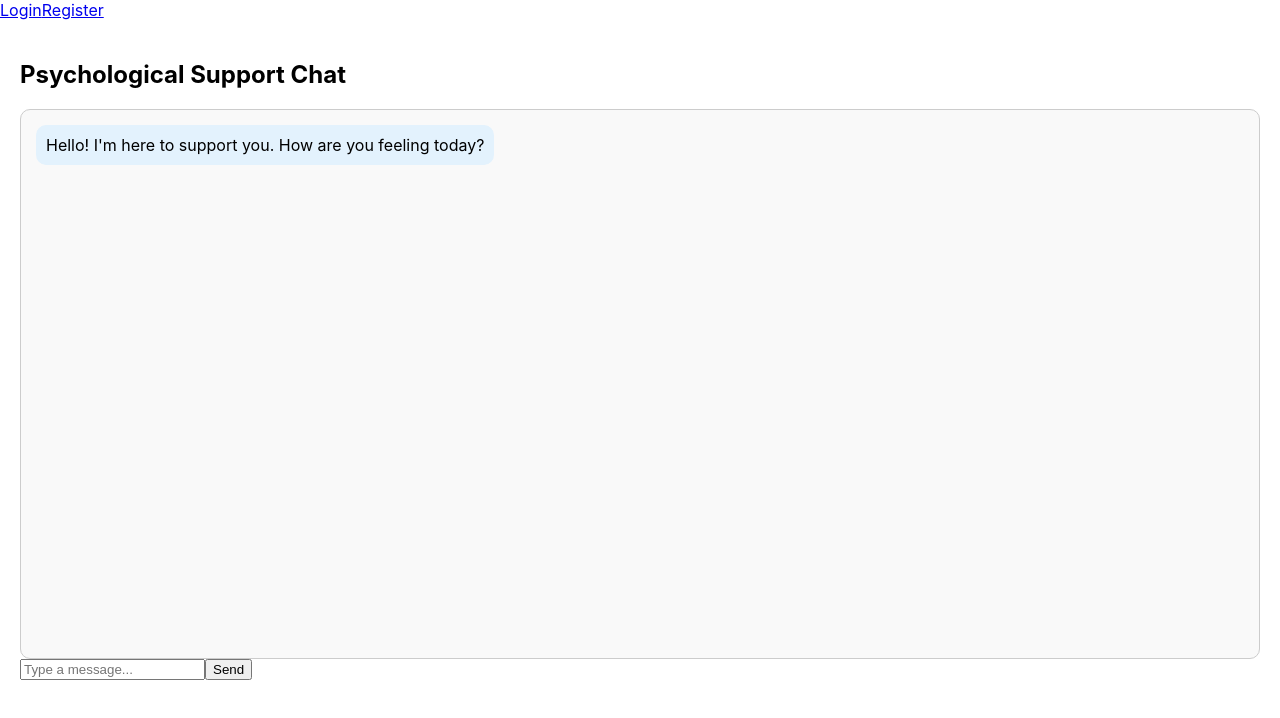
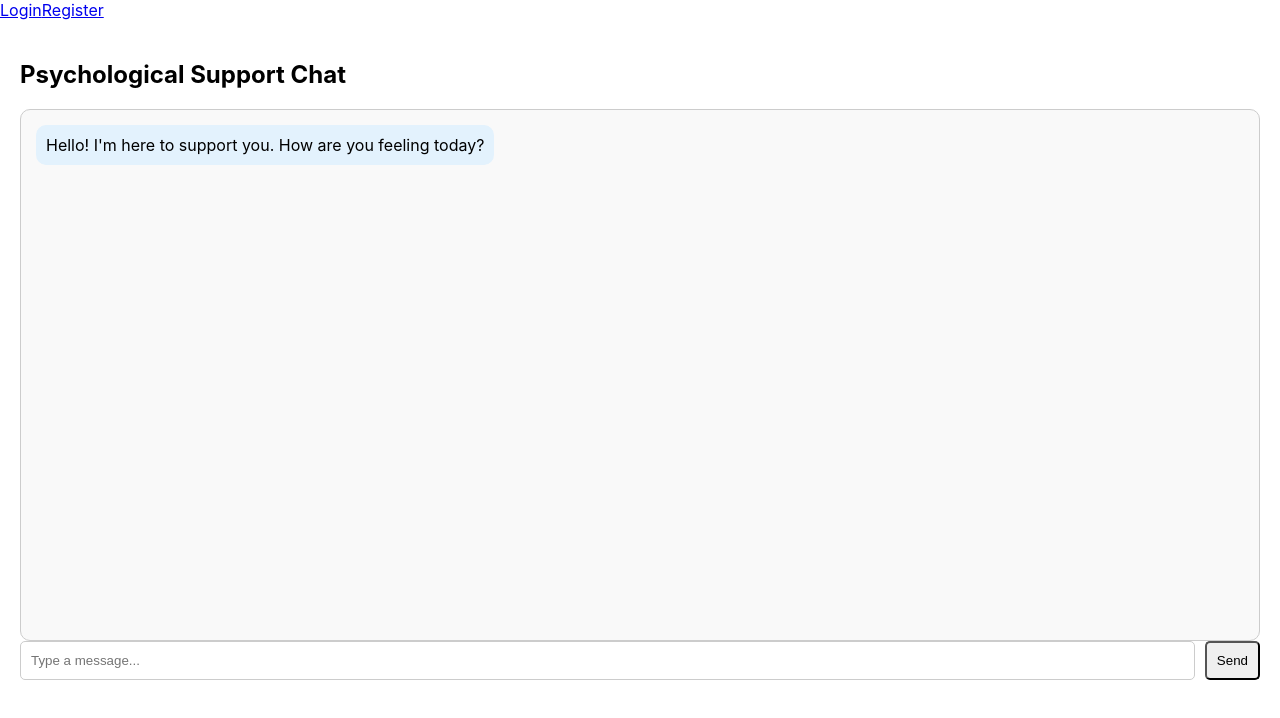
Before and after one commit to jihwimin/deepshield, a React (Create React App) app in the folder frontend/: page /chatbot in a window 1280 px wide. Shown: the top 718 px of the page. Built offline with nearby package versions, Linux system fonts and the light colour scheme.

Commit message:
completed chatbot

```diff
--- a/frontend/src/pages/Chatbot.js
+++ b/frontend/src/pages/Chatbot.js
@@ -9,6 +9,7 @@ const Chatbot = () => {
   ]);
   const [userInput, setUserInput] = useState("");
 
+  // Function to send a message
   const handleSendMessage = async () => {
     if (!userInput.trim()) return;
 
@@ -29,6 +30,14 @@ const Chatbot = () => {
     }
   };
 
+  // Function to handle Enter key press
+  const handleKeyPress = (e) => {
+    if (e.key === "Enter") {
+      e.preventDefault(); // Prevents accidental new lines
+      handleSendMessage();
+    }
+  };
+
   return (
     <div style={{ display: "flex", flexDirection: "column", height: "80vh", padding: "20px" }}>
       <h2>Psychological Support Chat</h2>
@@ -45,9 +54,13 @@ const Chatbot = () => {
           type="text"
           value={userInput}
           onChange={(e) => setUserInput(e.target.value)}
+          onKeyDown={handleKeyPress} // Handles Enter key
           placeholder="Type a message..."
+          style={{ flexGrow: 1, padding: "10px", borderRadius: "5px", border: "1px solid #ccc" }}
         />
-        <button onClick={handleSendMessage}>Send</button>
+        <button onClick={handleSendMessage} style={{ marginLeft: "10px", padding: "10px", borderRadius: "5px" }}>
+          Send
+        </button>
       </div>
     </div>
   );
```
